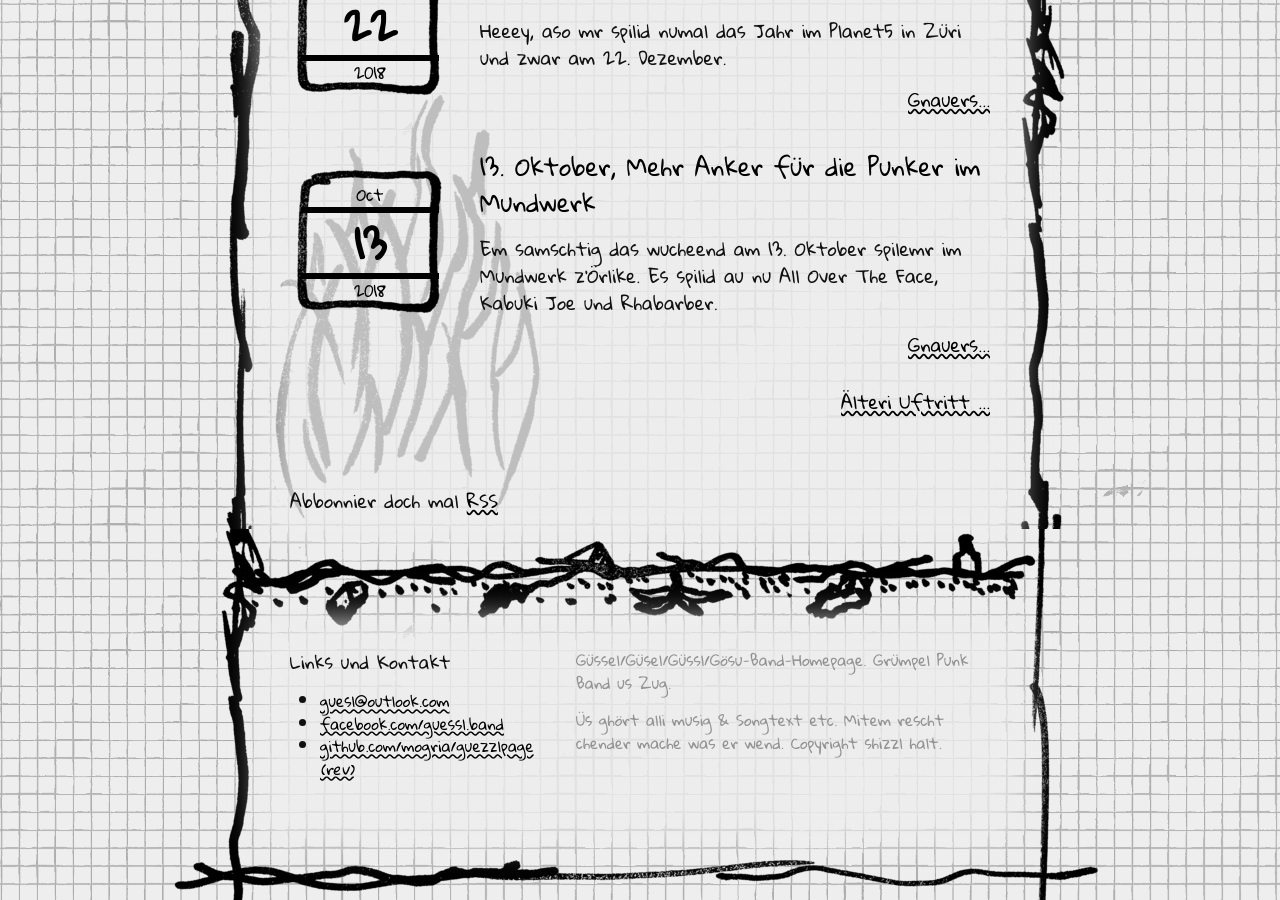
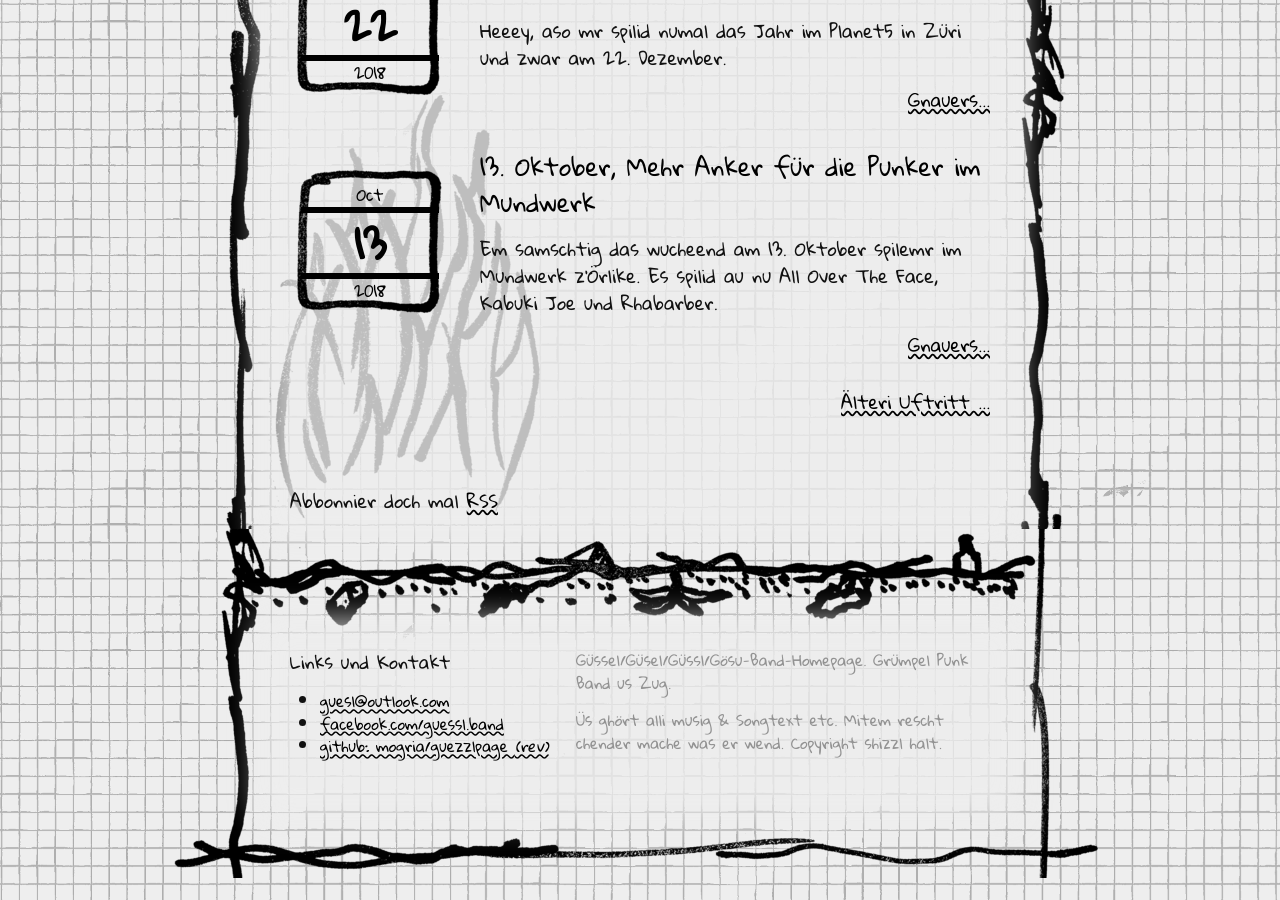
Before and after one commit to mogria/guezzlpage, a Jekyll site: the page built from uftritt.html, in a window 1280 px wide and 900 px high, scrolled down 1489 px. Built offline with Jekyll 4.4.1, drawn with Linux system fonts in a browser that asks for light colours; the list of posts is cut into pages by our own code.

Commit message:
shorten github link in footer

```diff
--- a/_includes/icon-github.html
+++ b/_includes/icon-github.html
@@ -1,3 +1,3 @@
 <a href="https://github.com/{{ include.username }}{% if include.repo %}/{{ include.repo }}{% endif %}">
-    github.com/{{ include.username }}{% if include.repo %}/{{ include.repo }}{% endif %}
+    github: {{ include.username }}{% if include.repo %}/{{ include.repo }}{% endif %}
 </a>
```
